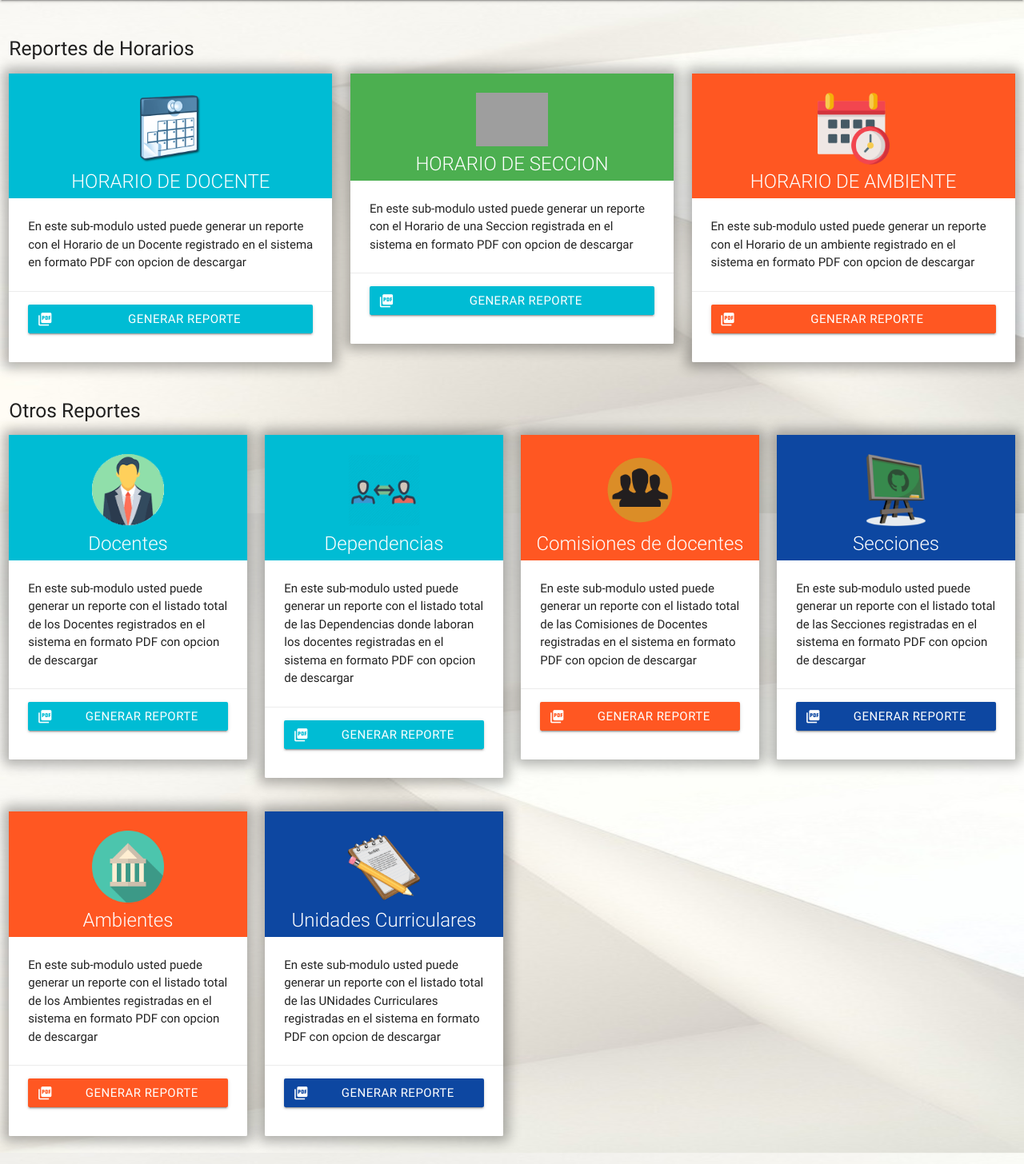
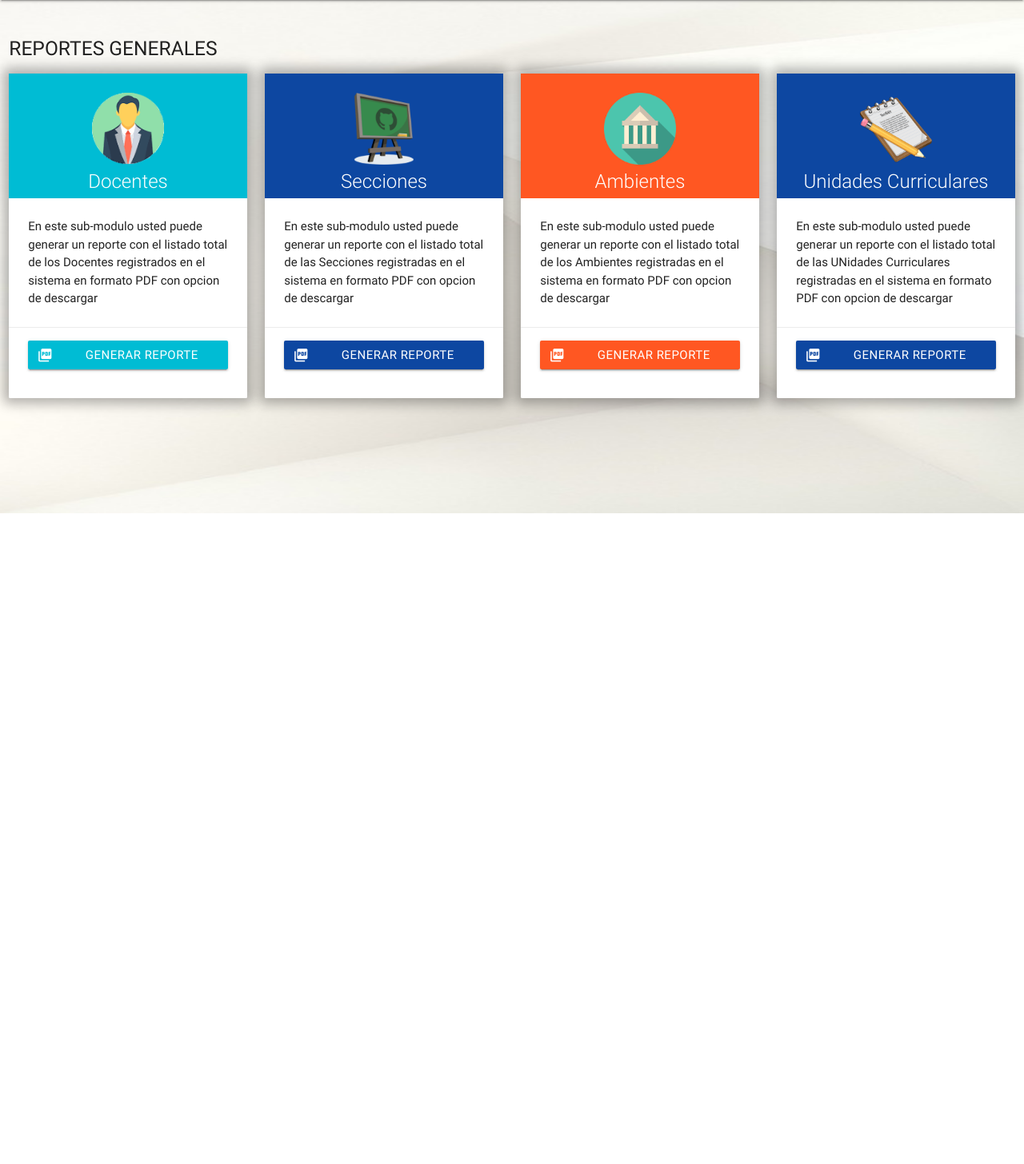
Before and after one commit to ProyectoAuyantepui/Sistema, a PHP site: the page made by app/vista/reportes/index.php in a window 1280 px wide. Shown: the part 158-1614 px from the top of the page at 80% size. After the commit the page ends 800 px from the top, so only its background shows below. Run offline with PHP 8.4, Linux system fonts and the light colour scheme; the template is opened without the code that fills it, so the values that code supplies are empty; grey boxes are pictures that could not be loaded.

Commit message:
Cambios 09-10-2019

```diff
--- a/app/vista/reportes/index.php
+++ b/app/vista/reportes/index.php
@@ -16,155 +16,23 @@
 
   <section class="row ">
     <div class="col s12 valign-wrapper">
-      <h5 class="valign">Reportes de Horarios</h5>
-    </div>
-    <div class="col s12 m4">
-
-      <div class="card ">
-
-        <div class="center-align cyan tarjeta" >
-          <img src="public/img/horario1.png" alt="" class="responsive-img " width="90">
-          <p class="titulo-tarjeta" >HORARIO DE DOCENTE</p>
-        </div>
-
-        <div class="card-content"  >
-          <p>
-            En este sub-modulo usted puede generar un reporte con el Horario de un Docente registrado en el sistema en formato PDF con opcion de descargar
-          </p>
-        </div>
-
-        <div class="card-action">
-          <div class="row">
-            <a href="#" target="__blank" class="btn btn-lg cyan col s12 waves-effect"><i class="material-icons left">picture_as_pdf</i>  Generar Reporte</a>
-          </div>
-        </div>
-
-      </div>
-
-    </div>
-
-
-    <div class="col s12 m4">
-
-      <div class="card ">
-
-        <div class="center-align green  tarjeta" >
-          <img src="public/img/horario2.png" alt="" class="responsive-img " width="90">
-          <p class="titulo-tarjeta" >HORARIO DE SECCION</p>
-        </div>
-
-        <div class="card-content"  >
-          <p>
-            En este sub-modulo usted puede generar un reporte con el Horario de una Seccion registrada en el sistema en formato PDF con opcion de descargar
-          </p>
-        </div>
-
-        <div class="card-action">
-          <div class="row">
-            <a href="#" target="__blank" class="btn btn-lg cyan col s12 waves-effect"><i class="material-icons left">picture_as_pdf</i>  Generar Reporte</a>
-          </div>
-        </div>
-
-      </div>
-
-    </div>
-
-    <div class="col s12 m4">
-
-      <div class="card ">
-        <div class="center-align deep-orange tarjeta" >
-          <img src="public/img/horario3.png" alt="" class="responsive-img " width="90">
-          <p class="titulo-tarjeta" >HORARIO DE AMBIENTE</p>
-        </div>
-
-        <div class="card-content"  >
-          <p>
-            En este sub-modulo usted puede generar un reporte con el Horario de un ambiente registrado en el sistema en formato PDF con opcion de descargar
-          </p>
-        </div>
-        <div class="card-action">
-          <div class="row">
-            <a href="#" target="__blank" class="btn btn-lg deep-orange col s12 waves-effect"><i class="material-icons left">picture_as_pdf</i>  Generar Reporte</a>
-          </div>
-
-        </div>
-      </div>
-    </div>
-  </section>
-
-  <section class="row ">
-    <div class="col s12 valign-wrapper">
-      <h5 class="valign">Otros Reportes</h5>
+      <h5 class="valign">REPORTES GENERALES</h5>
     </div>
     <div class="col s12 m3">
-
       <div class="card ">
-
         <div class="center-align cyan tarjeta" >
           <img src="public/img/teacher.png" alt="" class="responsive-img " width="90">
           <p class="titulo-tarjeta" >Docentes</p>
         </div>
-
         <div class="card-content"  >
           <p>
             En este sub-modulo usted puede generar un reporte con el listado total de los Docentes registrados en el sistema en formato PDF con opcion de descargar
           </p>
         </div>
-
         <div class="card-action">
           <div class="row">
             <a href="?controlador=reportes&actividad=reporte-docentes" target="__blank" class="btn btn-lg cyan col s12 waves-effect"><i class="material-icons left">picture_as_pdf</i>  Generar Reporte</a>
           </div>
-        </div>
-
-      </div>
-
-    </div>
-
-
-    <div class="col s12 m3">
-
-      <div class="card ">
-
-        <div class="center-align cyan tarjeta" >
-          <img src="public/img/dependencies.png" alt="" class="responsive-img " width="90">
-          <p class="titulo-tarjeta" >Dependencias</p>
-        </div>
-
-        <div class="card-content"  >
-          <p>
-            En este sub-modulo usted puede generar un reporte con el listado total de las Dependencias donde laboran los docentes registradas en el sistema en formato PDF con opcion de descargar
-          </p>
-        </div>
-
-        <div class="card-action">
-          <div class="row">
-            <a href="?controlador=reportes&actividad=reporte-dependencias" target="__blank" class="btn btn-lg cyan col s12 waves-effect"><i class="material-icons left">picture_as_pdf</i>  Generar Reporte</a>
-          </div>
-        </div>
-
-      </div>
-
-    </div>
-
-    <div class="col s12 m3">
-
-      <div class="card ">
-        <div class="center-align deep-orange tarjeta" >
-          <img src="public/img/comission.png" alt="" class="responsive-img " width="90">
-          <p class="titulo-tarjeta" >Comisiones de docentes</p>
-        </div>
-
-        <div class="card-content"  >
-          <p>
-            En este sub-modulo usted puede generar un reporte con el listado total de las Comisiones de Docentes registradas en el sistema en formato PDF con opcion de descargar
-          </p>
-        </div>
-        <div class="card-action">
-          <div class="row">
-            <a href="#" target="__blank" class="btn btn-lg deep-orange col s12 waves-effect"><i class="material-icons left">picture_as_pdf</i>  Generar Reporte</a>
-          </div>
-
         </div>
       </div>
     </div>
@@ -175,7 +43,6 @@
           <img src="public/img/section.png" alt="" class="responsive-img " width="90">
           <p class="titulo-tarjeta" >Secciones</p>
         </div>
-
         <div class="card-content"  >
           <p>
             En este sub-modulo usted puede generar un reporte con el listado total de las Secciones registradas en el sistema en formato PDF con opcion de descargar
@@ -185,14 +52,10 @@
           <div class="row">
             <a href="?controlador=reportes&actividad=reporte-secciones" target="__blank" class="btn btn-lg blue darken-4 col s12 waves-effect"><i class="material-icons left">picture_as_pdf</i>  Generar Reporte</a>
           </div>
-
         </div>
       </div>
     </div>
-  </section>
-  <section class="row">
     <div class="col s12 m3">
-
       <div class="card ">
         <div class="center-align deep-orange tarjeta" >
           <img src="public/img/institution.png" alt="" class="responsive-img " width="90">
@@ -212,13 +75,13 @@
         </div>
       </div>
     </div>
+
     <div class="col s12 m3">
       <div class="card ">
         <div class="center-align blue darken-4 tarjeta" >
           <img src="public/img/uniCur.png" alt="" class="responsive-img " width="90">
           <p class="titulo-tarjeta" >Unidades Curriculares</p>
         </div>
-
         <div class="card-content"  >
           <p>
             En este sub-modulo usted puede generar un reporte con el listado total de las UNidades Curriculares registradas en el sistema en formato PDF con opcion de descargar
@@ -228,7 +91,6 @@
           <div class="row">
             <a href="?controlador=reportes&actividad=reporte-unidades-curriculares" target="__blank" class="btn btn-lg blue darken-4 col s12 waves-effect"><i class="material-icons left">picture_as_pdf</i>  Generar Reporte</a>
           </div>
-
         </div>
       </div>
     </div>
```
Also changed, not shown: app/controlador/ReportesControlador.php (+0 -30 lines).
